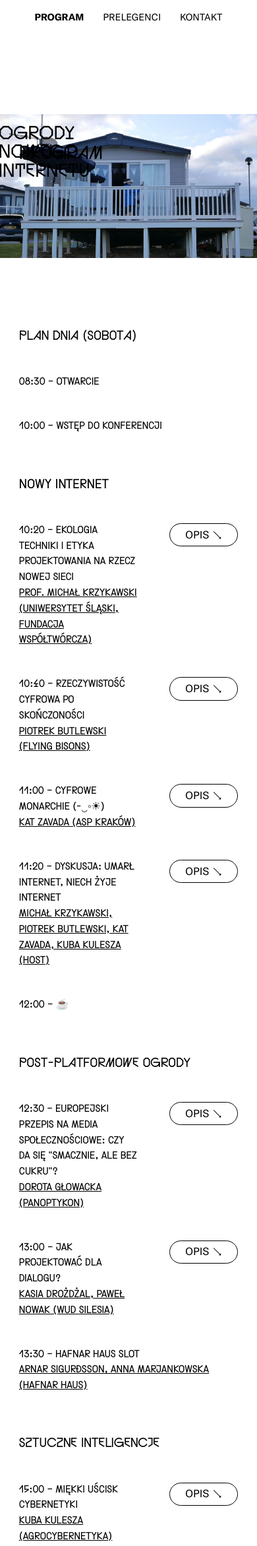
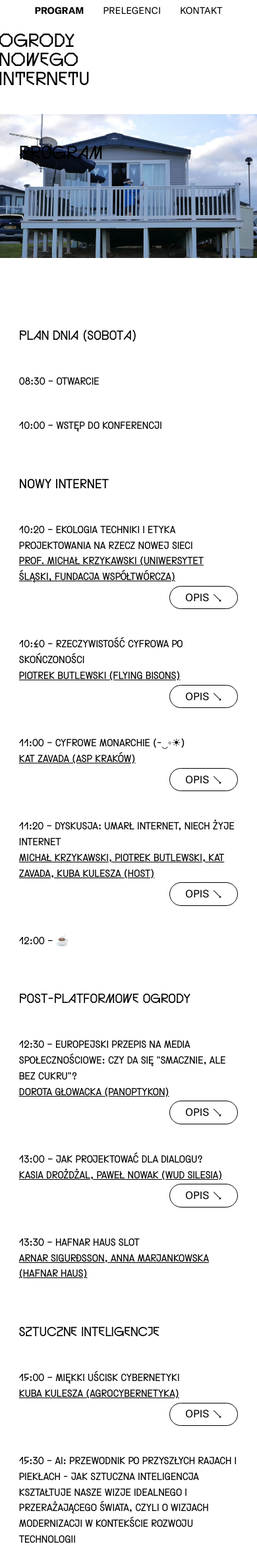
Before and after one commit to Studio-Widok/ogrody-nowego-internetu, a PHP site: page /ogrody-nowego-internetu/program in a window 390 px wide. Shown: the top 2343 px of the page at 66% size. Run offline with PHP 8.4, Linux system fonts and the light colour scheme; style sheets or scripts are compiled from the project's sources.

Commit message:
responsiveness

```diff
--- a/pages/prelegenci.php
+++ b/pages/prelegenci.php
@@ -1,6 +1,6 @@
 <?php include '../header.php'; ?>
-<?php get_part('nav', ['current' => 'prelegenci']); ?>
 <div id="prelegenci">
+  <?php get_part('nav', ['current' => 'prelegenci']); ?>
   <div class="rsep"></div>
   <div class="rsep"></div>
   <div class="content column">
@@ -52,8 +52,8 @@
     </div>
 
   </div>
+  <div class="rsep"></div>
+  <div class="rsep"></div>
 </div>
-<div class="rsep"></div>
-<div class="rsep"></div>
 <?php get_part('footer'); ?>
 <?php include '../footer.php'; ?>
--- a/pages/program.php
+++ b/pages/program.php
@@ -1,8 +1,9 @@
 <?php include '../header.php'; ?>
+<div id="program-top">
   <?php get_part('nav', ['current' => 'program']); ?>
   <div class="rsep"></div>
   <div class="rsep"></div>
-<div class="content" id="program-top">
+  <div class="content">
     <div id="program-top-title" class="column">
       <div class="r"></div>
       <div class="title accent">program</div>
@@ -14,4 +15,5 @@
   <div class="rsep"></div>
   <div class="rsep"></div>
   <?php get_part('footer'); ?>
+</div>
 <?php include '../footer.php'; ?>
--- a/src/scss/parts/nav.scss
+++ b/src/scss/parts/nav.scss
@@ -2,7 +2,7 @@
 
 nav {
   position: absolute;
-  top: 2%;
+  top: 0.5rem;
   left: 0;
   width: 100%;
   z-index: 21;
--- a/src/scss/parts/prelegenci.scss
+++ b/src/scss/parts/prelegenci.scss
@@ -16,4 +16,18 @@
       }
     }
   }
+
+  @media (max-width: $resTablet) {
+    #people {
+      .person {
+        width: 100%;
+      }
+    }
+  }
+
+  @media (max-width: $resPhone) {
+    #nav-logo {
+      top: 3rem;
+    }
+  }
 }
--- a/src/scss/parts/program-plan.scss
+++ b/src/scss/parts/program-plan.scss
@@ -20,7 +20,7 @@
     .list-more {
       font-size: inherit;
       display: flex;
-      margin: 0 0 0 3em;
+      margin: 0 0 0 1em;
       padding: 0.3em 1.5em;
 
       .list-arrow {
@@ -61,4 +61,18 @@
       }
     }
   }
+
+  @media (max-width: $resPhone) {
+    .list-title {
+      flex-wrap: wrap;
+
+      .list-title {
+        width: 100%;
+      }
+
+      .list-more {
+        margin-left: auto;
+      }
+    }
+  }
 }
--- a/src/scss/parts/program.scss
+++ b/src/scss/parts/program.scss
@@ -10,4 +10,10 @@
     width: 100%;
     height: auto;
   }
+
+  @media (max-width: $resPhone) {
+    #nav-logo {
+      top: 3rem;
+    }
+  }
 }
```
Also changed, not shown: README.md. Lines whose indentation alone changed are shown as unchanged.
